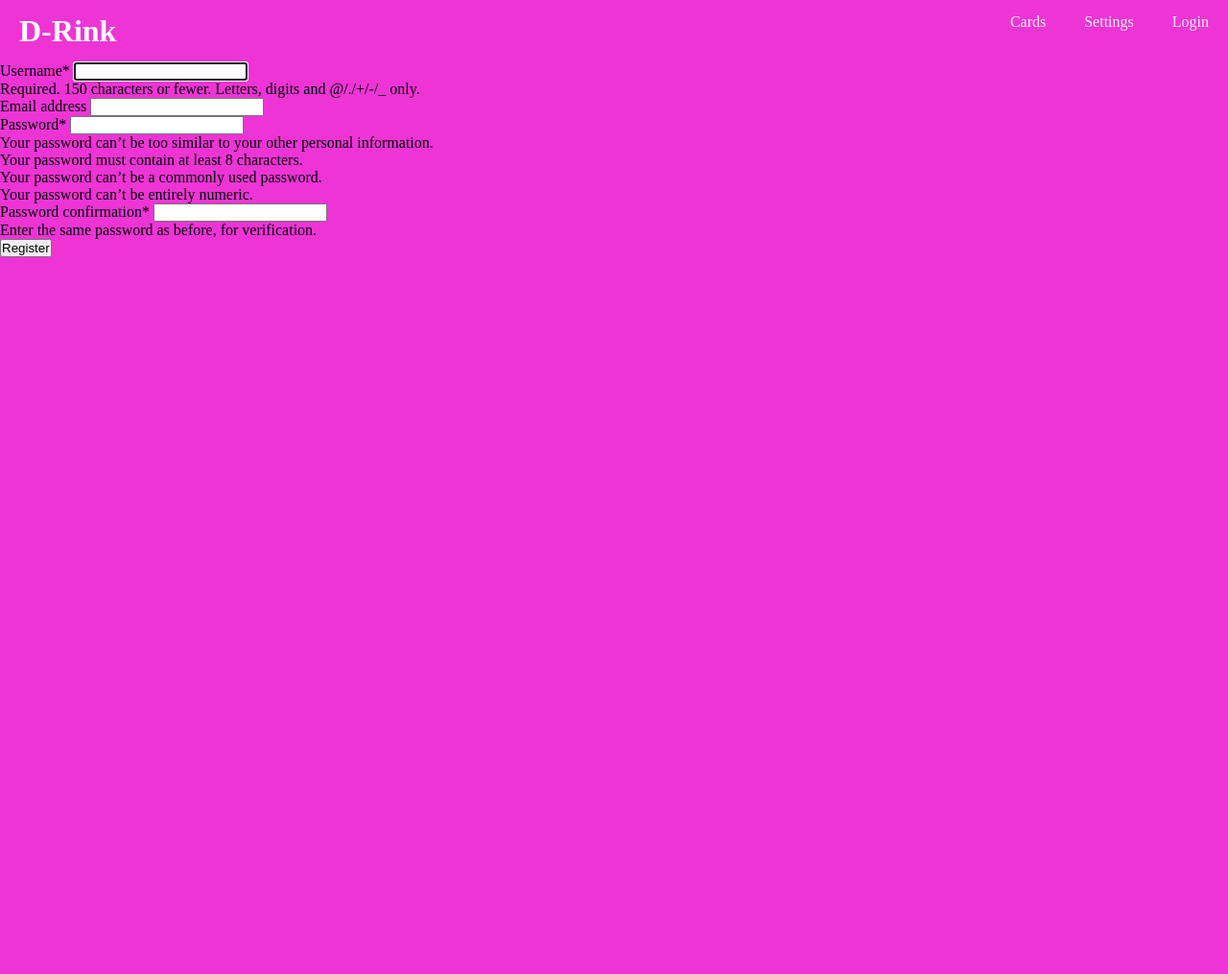
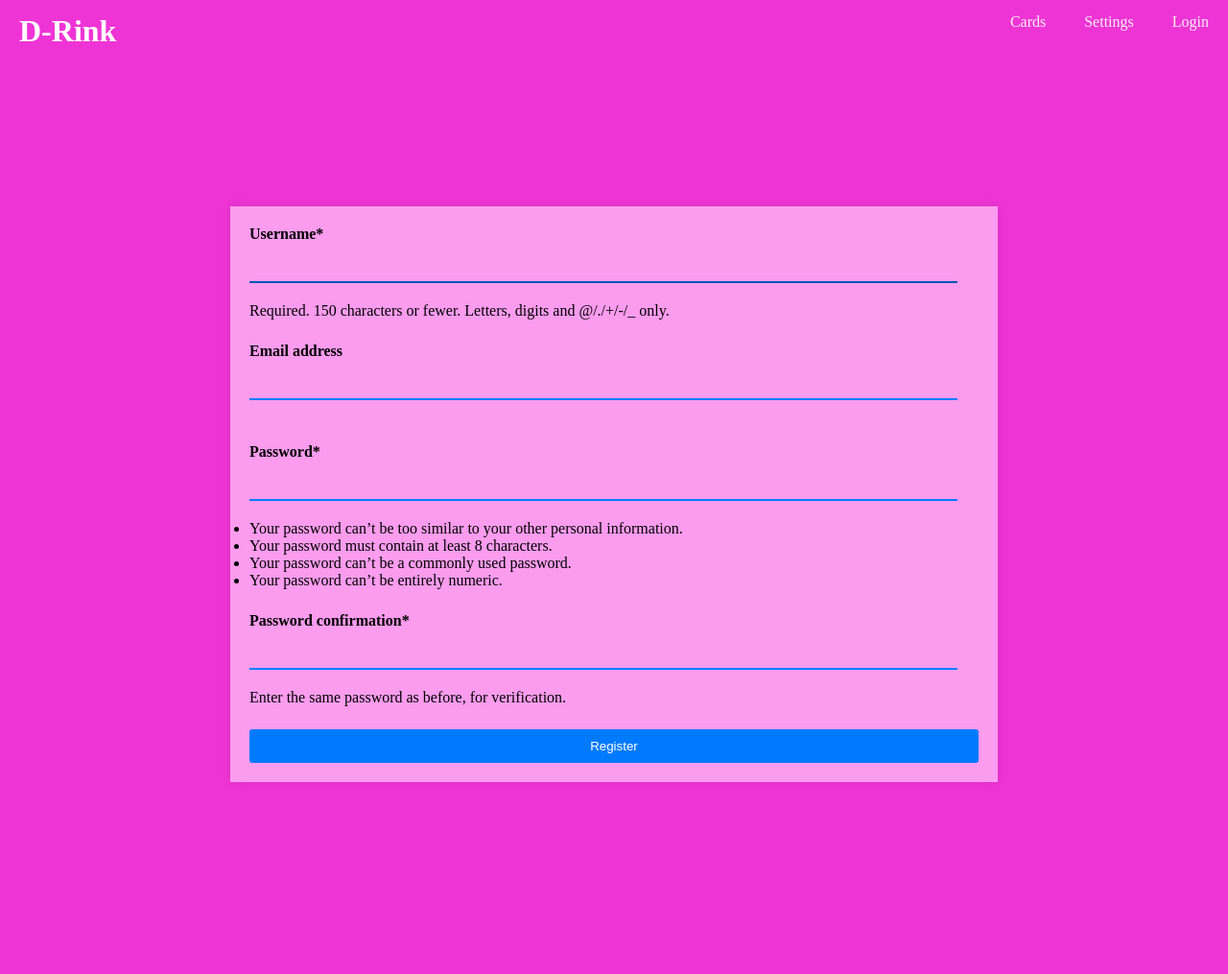
Before and after one commit to Israel1te/DrinkRing, a Django app: page /register/ in a window 1280 px wide. Shown: the whole page at 96% size. Before the commit the page ends 268 px from the top, so only its background shows below. Run offline with Django 5.2, Linux system fonts and the light colour scheme; some libraries are stand-ins or nearby versions.

Commit message:
Fixed auth page styles w/o bootstrap

```diff
--- a/DrinkGame/static/styles/styles.css
+++ b/DrinkGame/static/styles/styles.css
@@ -1,7 +1,58 @@
-* {
-    margin: 0;
-    padding: 0;
-    box-sizing: border-box;
+/* AUTHENTICATION FORM STYLES*/
+
+.form-group {
+    margin: 0 auto;
+    display: flex;
+    flex-direction: column;
+    justify-content: space-between;
+    background-color: #fb9cee;
+    padding: 20px;
+    height: 600px;
+    width: 800px;
+    box-shadow: 0 0 10px rgba(0, 0, 0, 0.1);
+    margin-top: 150px;
+}
+
+.form-group input[type="text"],
+.form-group input[type="email"],
+.form-group input[type="password"] {
+    width: calc(100% - 22px);
+    padding: 10px;
+    margin-bottom: 20px;
+    border: none;
+    border-bottom: 2px solid #007bff;
+    background-color: transparent;
+    outline: none;
+    transition: border-color 0.3s ease;
+}
+
+.form-group input[type="text"]:focus,
+.form-group input[type="email"]:focus,
+.form-group input[type="password"]:focus {
+    border-bottom-color: #0056b3;
+}
+
+/* Style for labels */
+.form-group label {
+    display: block;
+    font-weight: bold;
+    margin-bottom: 5px;
+}
+
+/* Style for submit button */
+.form-group button[type="submit"] {
+    width: 100%;
+    padding: 10px;
+    background-color: #007bff;
+    color: #fff;
+    border: none;
+    border-radius: 3px;
+    cursor: pointer;
+    transition: background-color 0.3s ease;
+}
+
+.form-group button[type="submit"]:hover {
+    background-color: #0056b3;
 }
 
 body {
```
Also changed, not shown: register/templates/register/register.html (line endings or trailing spaces).
